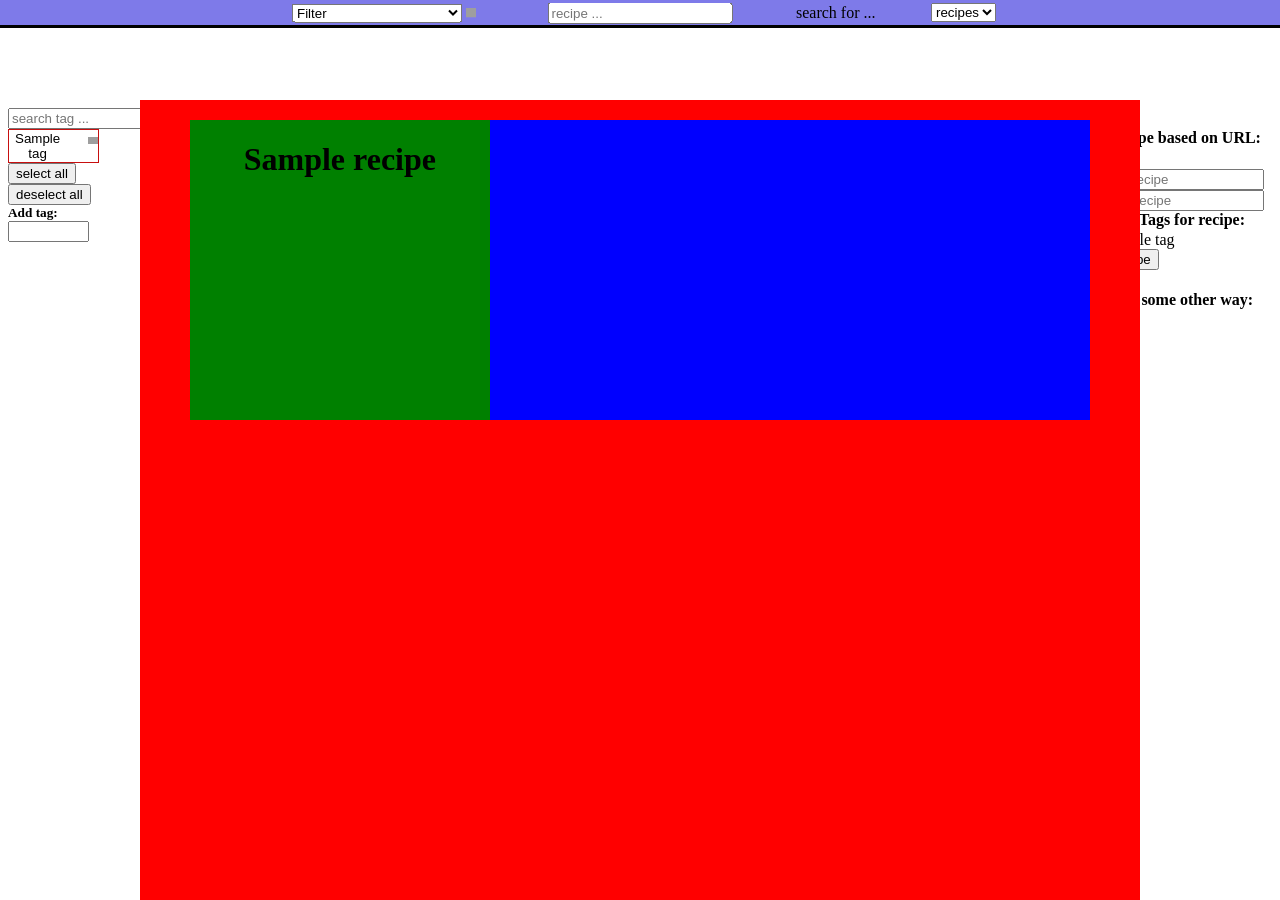
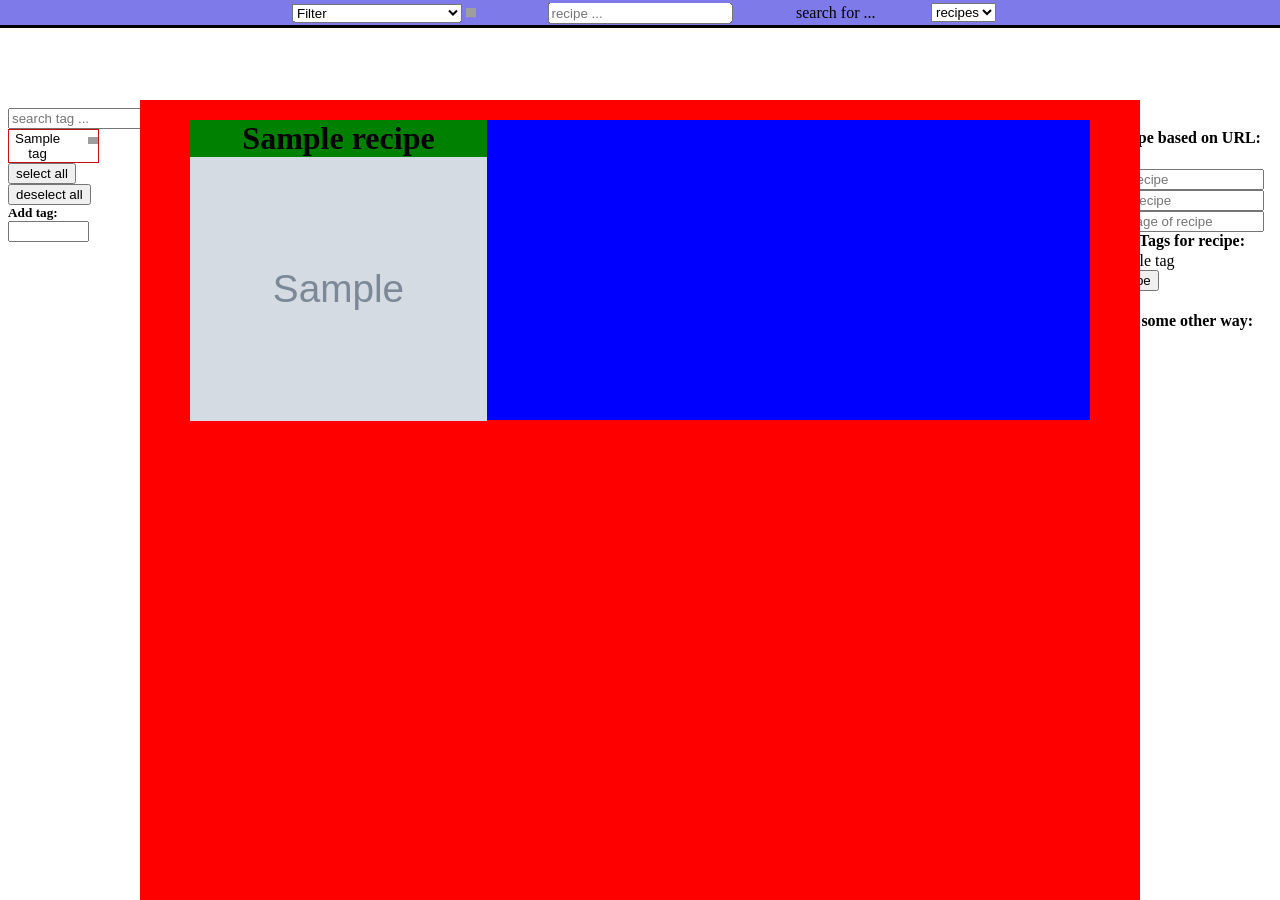
Before and after one commit to Lildhansen/Cookbook, a Django app: page / in a window 1280 px wide. Run offline with Django 4.2, Linux system fonts and the light colour scheme; tables that the repository leaves empty hold one stand-in row (values such as "Sample post"); grey boxes marked "Sample" are stand-in pictures; grey boxes are pictures that could not be loaded.

Commit message:
added (although unfinished of now) image to recipe

```diff
--- a/cookbookPage/static/myStyle.css
+++ b/cookbookPage/static/myStyle.css
@@ -4,7 +4,7 @@ body {
 
 html, body {
   height: 100%;
-  overflow: hidden; /* if number of tags gets too high this is an issue*/
+  /* overflow: hidden; if number of tags gets too high this is an issue */
 }
 
 button[name="tagInTagsMenu"] {
@@ -103,15 +103,36 @@ button[name="tagInTagsMenu"] {
 }
 
 .recipeDiv{
-  width:33.3%;
+  width:33%;
   height: 100%;
   position: relative;
   background-color: green;
   float:left;
   text-align:center;
+  margin-right: .3%;
 }
 
-/* THIS STUPID DIV WONT GET VERTICALLY CENTERED */
+.titleForRecipe{
+  display: inline;
+  height:36px;
+}
+
+.recipeImageDiv{
+  display: flex;
+    justify-content: center;
+    align-items: center;
+    overflow: hidden
+}
+
+.recipeImage{
+  width: 100%;
+   height: calc(264px); /* 300-36 (36=size of title for recipe (h1)*/
+   background-size: cover;
+   background-repeat: no-repeat;
+   background-position: center;
+}
+
+/* THIS STUPID DIV WONT GET VERTICALLY CENTERED - maybe fixed i dunno*/
 #typeOfSearchSelectionDiv {
   top:15px;
   float:right;
--- a/cookbookPage/templates/index.html
+++ b/cookbookPage/templates/index.html
@@ -98,7 +98,10 @@
             {% endif %}
 
                 <div class="recipeDiv">
-                    <h1>{{ recipe }}</h1>
+                    <h1 class="titleForRecipe">{{ recipe }}</h1>
+                    <div class="recipeImageDiv">
+                        <img class="recipeImage" src="{{ recipe.image }}">
+                    </div>
                 </div>
             {% if forloop.counter0|modulo:3 == 2 or forloop.last %}
                 </div>
@@ -112,7 +115,9 @@
             {% csrf_token %}
             <input type="url" name="linkOfRecipeToAdd" id="linkOfRecipeToAdd" placeholder="URL for recipe" required>
             {% csrf_token %}
-            <input type="texy" name="nameOfRecipeToAdd" id="nameOfRecipeToAdd" placeholder="name of recipe" required>
+            <!--this input must be santized-->
+            <input type="text" name="nameOfRecipeToAdd" id="nameOfRecipeToAdd" placeholder="name of recipe" required>
+            <input type="text" name="imageOfRecipeToAdd" id="imageOfRecipeToAdd" placeholder="link to image of recipe">
             <div class="associatedTagsForRecipeToAddDiv">
                 <h4 id="tagsForRecipe">Selected Tags for recipe:</h4>
                 {% csrf_token %}
--- a/cookbookPage/util/utility.py
+++ b/cookbookPage/util/utility.py
@@ -1,3 +1,5 @@
+noImageStockPhoto = "https://st4.depositphotos.com/14953852/24787/v/600/depositphotos_247872612-stock-illustration-no-image-available-icon-vector.jpg"
+
 def findTagByTagName(tagName, tags):
     for tag in tags:
         if tag.name == tagName:
--- a/cookbookPage/views.py
+++ b/cookbookPage/views.py
@@ -66,9 +66,13 @@ def addTag(request):
 def addRecipe(request):
     nameOfRecipeToAdd = request.POST.get("nameOfRecipeToAdd")
     linkOfRecipeToAdd = request.POST.get("linkOfRecipeToAdd")
+    imageOfRecipeToAdd = request.POST.get("imageOfRecipeToAdd")
+    if imageOfRecipeToAdd == "":
+        imageOfRecipeToAdd = util.noImageStockPhoto
     tagsToAddToRecipe = request.POST.getlist("tagsToAddToRecipe")
     today = datetime.today().strftime('%Y-%m-%d')
-    recipe = Recipe.objects.create(name=nameOfRecipeToAdd,link=linkOfRecipeToAdd,dateAdded=today)
+    recipe = Recipe.objects.create(name=nameOfRecipeToAdd,link=linkOfRecipeToAdd,image=imageOfRecipeToAdd,dateAdded=today)
+    print(recipe.image)
     for tag in tagsToAddToRecipe:
         recipe.tagNames.add(Tag.objects.get(name=tag))
     return redirect("/")
```
